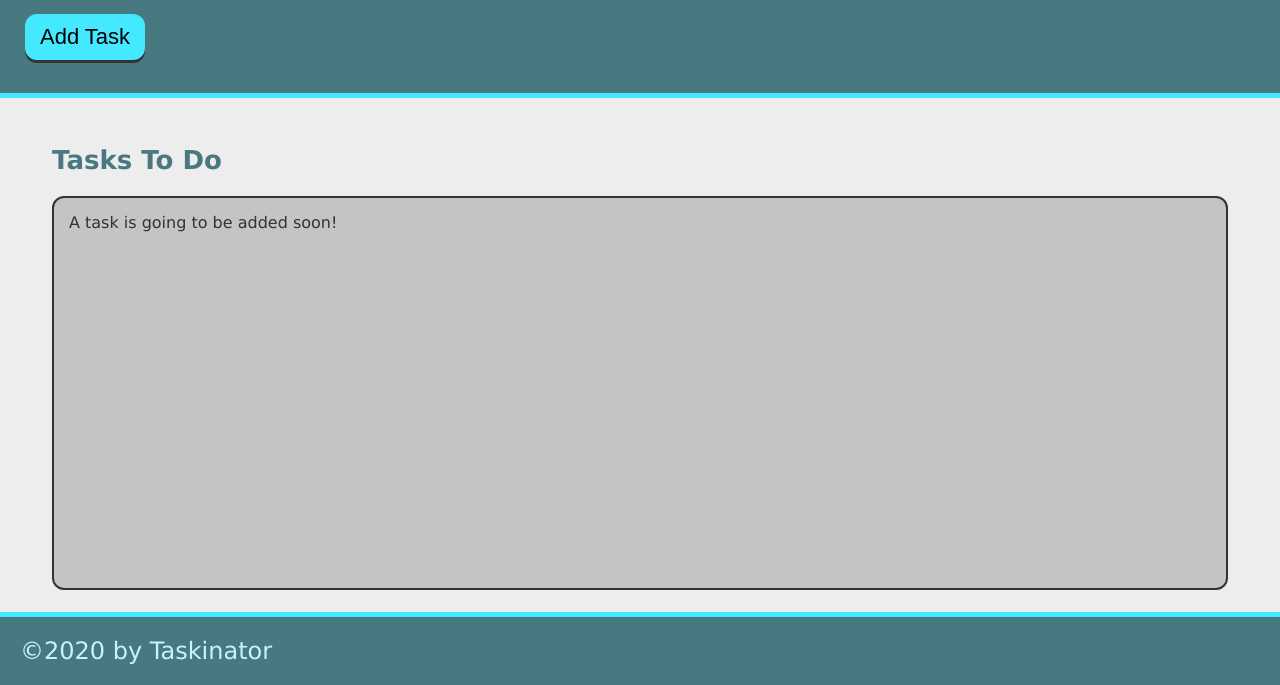
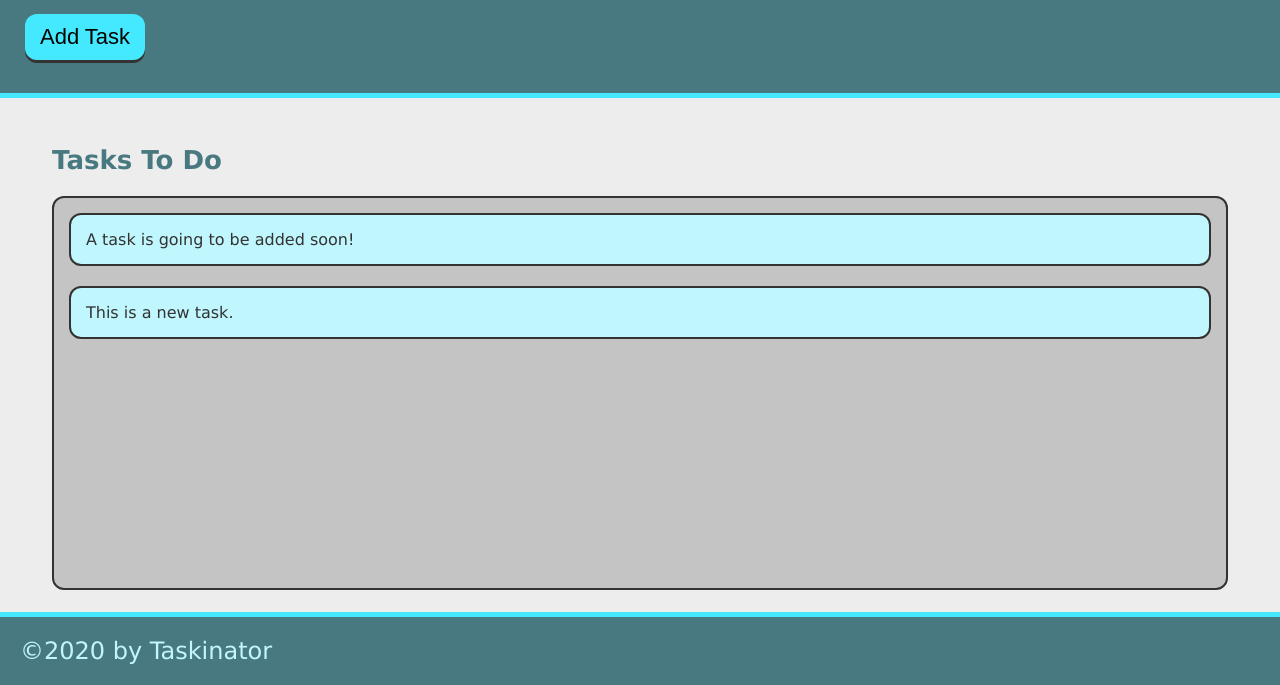
Before and after one commit to daejo/taskinator, a plain HTML site: page index.html in a window 1280 px wide. Both pictures are taken after a click on the button "Add Task". Shown: the part 115-800 px from the top of the page. Drawn offline with Linux system fonts and the light colour scheme.

Commit message:
creates function for creating new tasks.

```diff
--- a/assets/js/script.js
+++ b/assets/js/script.js
@@ -0,0 +1,11 @@
+var buttonEl = document.querySelector("#save-task"); //Assigns html button to a variable as "buttonEl"
+var tasksToDoEl = document.querySelector("#tasks-to-do"); //Assigns <ul> from html to a variable as "tasksToDoEl"
+
+var createTaskHandler = function() { //Creates the new task with a click of a button.
+    var listItemEl = document.createElement("li"); //Creates the element for <li>.
+    listItemEl.className = "task-item"; //Says what style the created task will have.
+    listItemEl.textContent = "This is a new task."; //Displays new task.
+    tasksToDoEl.appendChild(listItemEl); // Method attaches a node as the last child of the list.
+}
+
+buttonEl.addEventListener("click", createTaskHandler) //Links button click to createTaskHandler function.
--- a/index.html
+++ b/index.html
@@ -11,14 +11,14 @@
     <header>
         <h1 class="page-title">Taskinator</h1>
         <p>Click the button below to add a new task!</p>
-        <button class="btn">Add Task</button>
+        <button class="btn" id="save-task">Add Task</button>
     </header>
 
     <main class="page-content">
         <section class="task-list-wrapper">
             <h2 class="list-title">Tasks To Do</h2>
-            <ul class="task-list">
-                <li class="task-istem">A task is going to be added soon!</li>
+            <ul class="task-list" id="tasks-to-do">
+                <li class="task-item">A task is going to be added soon!</li>
             </ul>
         </section>
     </main>
```
